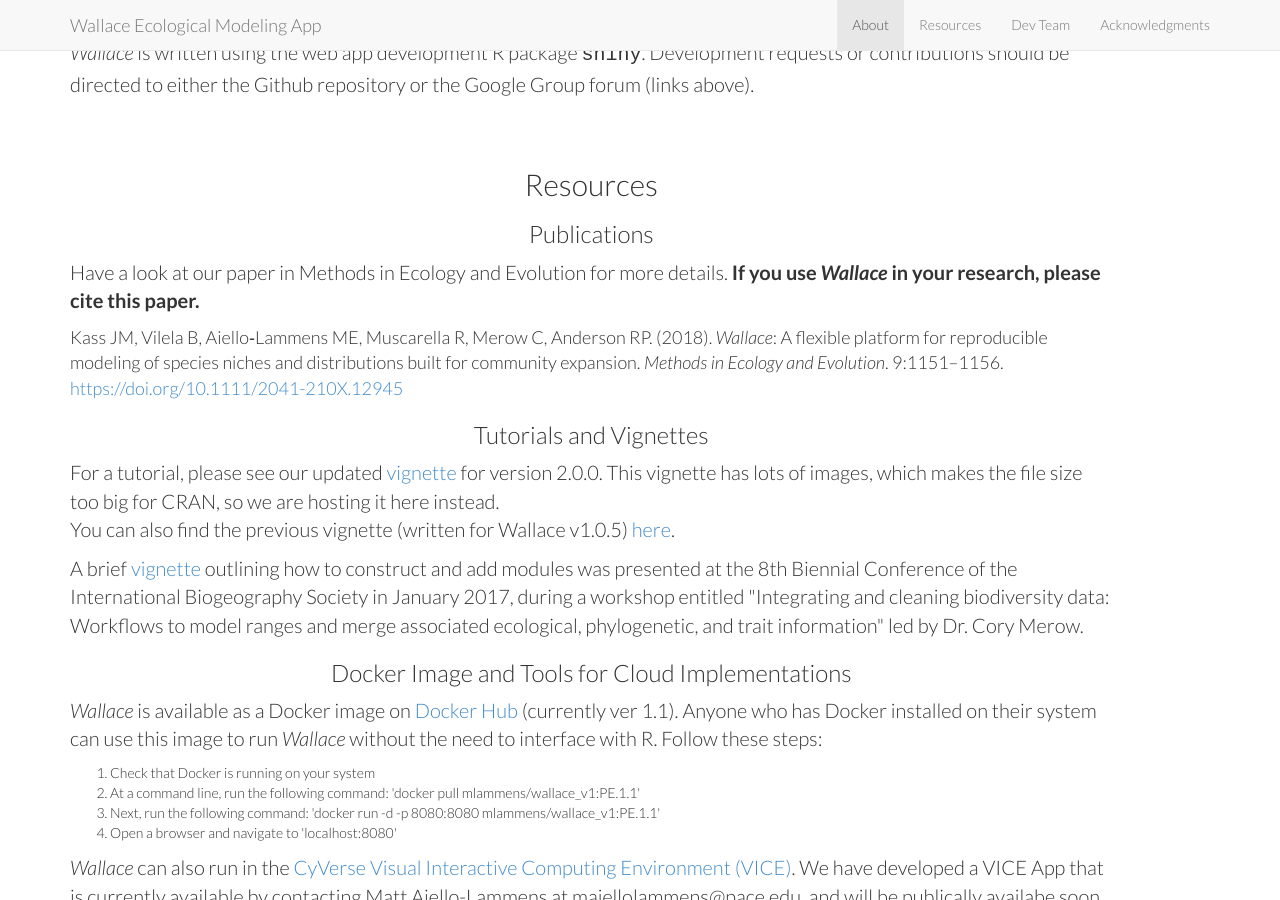
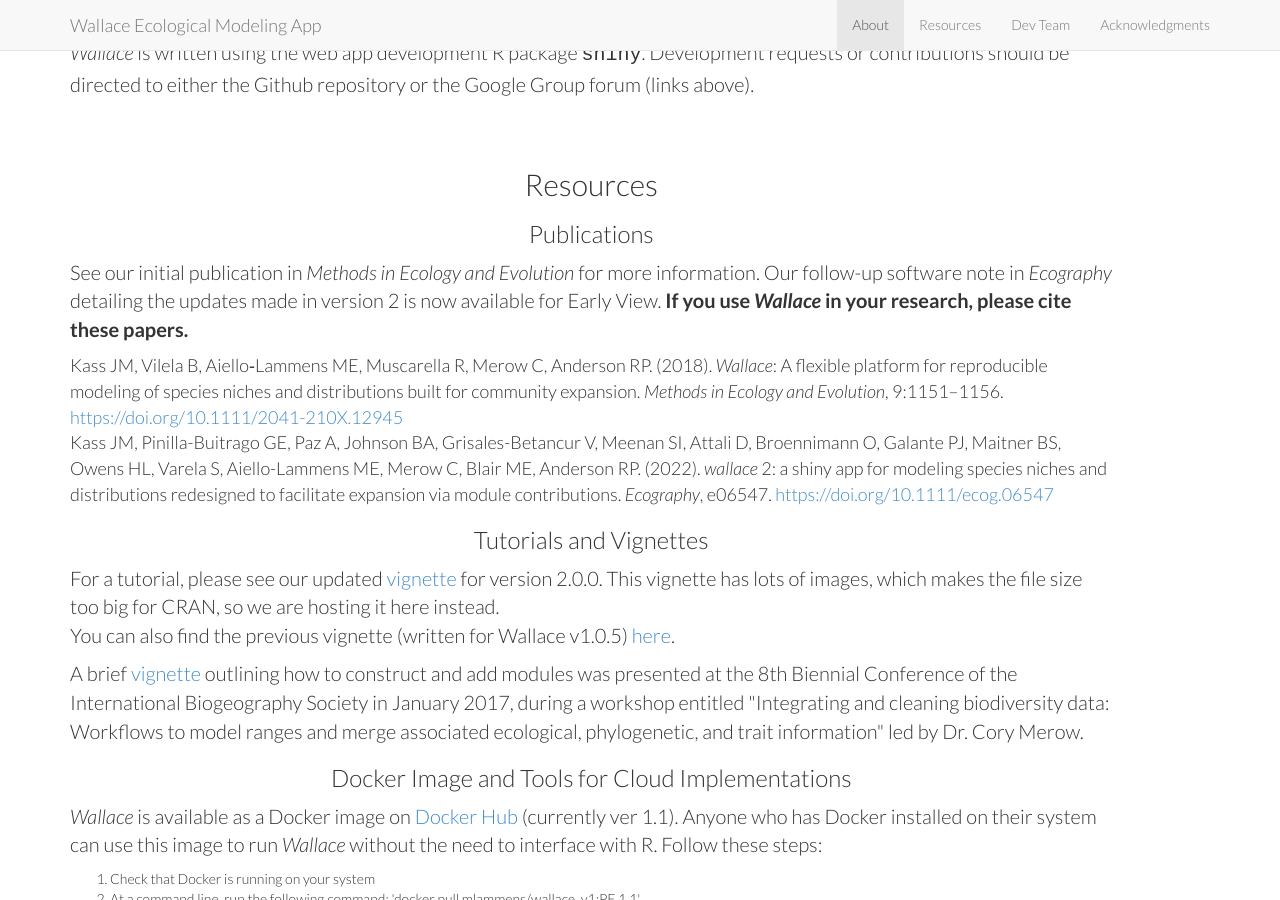
Before and after one commit to wallaceEcoMod/wallaceecomod.github.io, a Jekyll site: the page built from index.html, in a window 1280 px wide and 900 px high, scrolled down 1150 px. Built offline with Jekyll 4.4.1, drawn with Linux system fonts in a browser that asks for light colours.

Commit message:
v2 ms in early release

```diff
--- a/_includes/resources.html
+++ b/_includes/resources.html
@@ -7,11 +7,18 @@
 
       <h3>Publications</h3>
       <p style="font-size:20px" align="left">
-	Have a look at our paper in Methods in Ecology and Evolution for more details. <b>If you use <i>Wallace</i> in your research, please cite this paper.</b></p>
+	See our initial publication in <i>Methods in Ecology and Evolution</i> for more information.
+	      Our follow-up software note in <i>Ecography</i> detailing the updates made in version 2 is now available for Early View.
+	      <b>If you use <i>Wallace</i> in your research, please cite these papers.</b></p>
       <p style="font-size:18px" align="left">
 	Kass JM, Vilela B, Aiello‐Lammens ME, Muscarella R, Merow C, Anderson RP. (2018). <i>Wallace</i>: A flexible platform for
-	reproducible modeling of species niches and distributions built for community expansion. <i>Methods in Ecology and Evolution</i>.
+	reproducible modeling of species niches and distributions built for community expansion. <i>Methods in Ecology and Evolution</i>,
 	9:1151–1156. <a href="https://doi.org/10.1111/2041-210X.12945" target="_blank">https://doi.org/10.1111/2041-210X.12945</a>
+	<br>
+	Kass JM, Pinilla-Buitrago GE, Paz A, Johnson BA, Grisales-Betancur V, Meenan SI, Attali D, Broennimann O, Galante PJ, Maitner BS,
+	      Owens HL, Varela S, Aiello-Lammens ME, Merow C, Blair ME, Anderson RP. (2022).
+	      <i>wallace</i> 2: a shiny app for modeling species niches and distributions redesigned to facilitate expansion via module contributions.
+	      <i>Ecography</i>, e06547. <a href="https://doi.org/10.1111/ecog.06547" target="_blank">https://doi.org/10.1111/ecog.06547</a>
 
       <h3>Tutorials and Vignettes</h3>
       <p style="font-size:20px" align="left">
```
